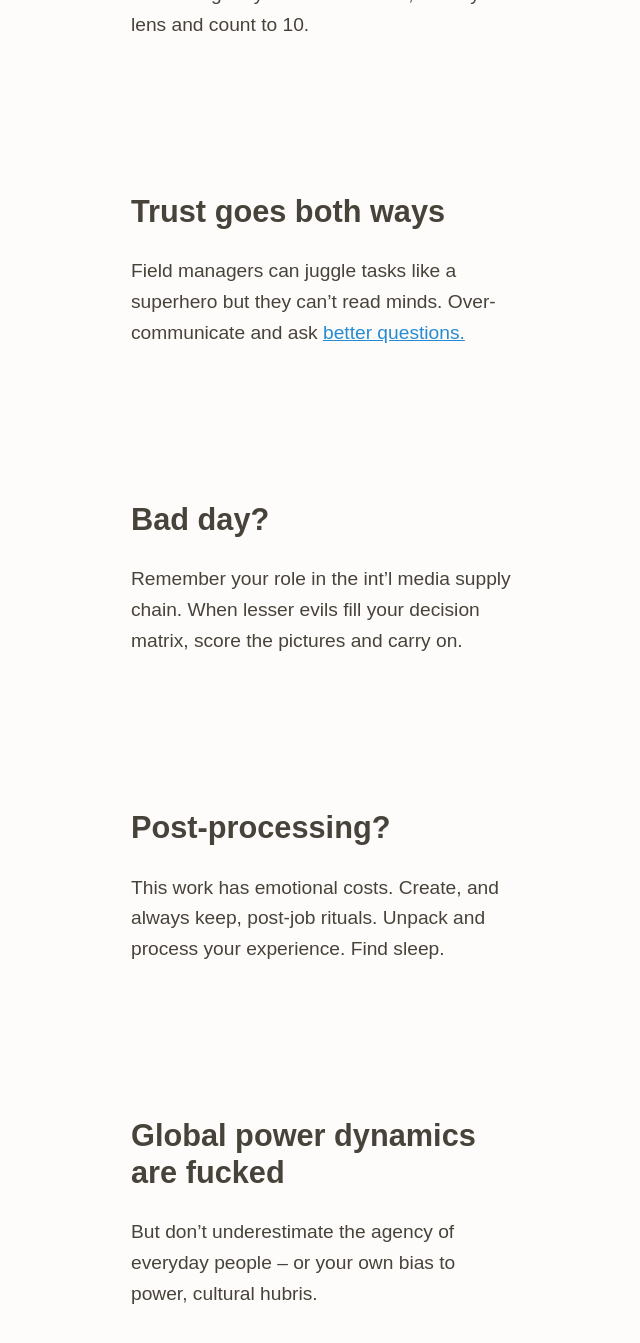
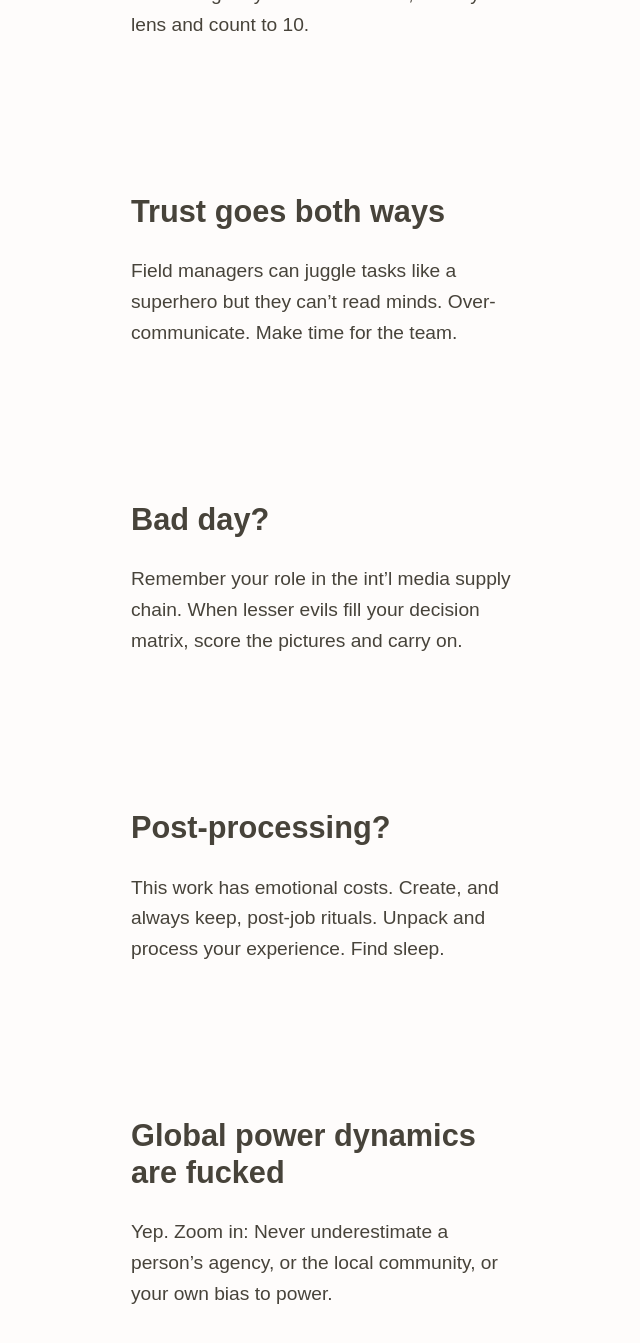
Before and after one commit to zachmccabe/zachmccabe.github.io, a Jekyll site: the page built from postcard.md, in a window 1280 px wide and 1400 px high, scrolled down 2600 px. Shown: the top 1343 px of the window, without its empty margins (317-957 px from the left). Built offline with Jekyll 4.4.1, drawn with Linux system fonts in a browser that asks for light colours; some of the changed text lies outside the part shown.

Commit message:
Update postcard.md
Copy tweaks.

```diff
--- a/postcard.md
+++ b/postcard.md
@@ -57,9 +59,7 @@ Don't worry if you'll have enough time, light or coverage – you won't. Instead
 
 ## Trust goes both ways
 
-Field managers can juggle tasks like a superhero but they can't read minds. Over-communicate and ask [better questions.]
-
-[better questions.]:https://www.zachmccabe.com/just-ask.html
+Field managers can juggle tasks like a superhero but they can't read minds. Over-communicate. Make time for the team.
 
 
 
@@ -77,7 +77,7 @@ This work has emotional costs. Create, and always keep, post-job rituals. Unpack
 
 ## Global power dynamics are fucked
 
-But don't underestimate the agency of everyday people -- or your own bias to power, cultural hubris.
+Yep. Zoom in: Never underestimate a person's agency, or the local community, or your own bias to power.
 
 
 
```
Also changed, not shown: other parts of postcard.md (+3 -1 lines).
